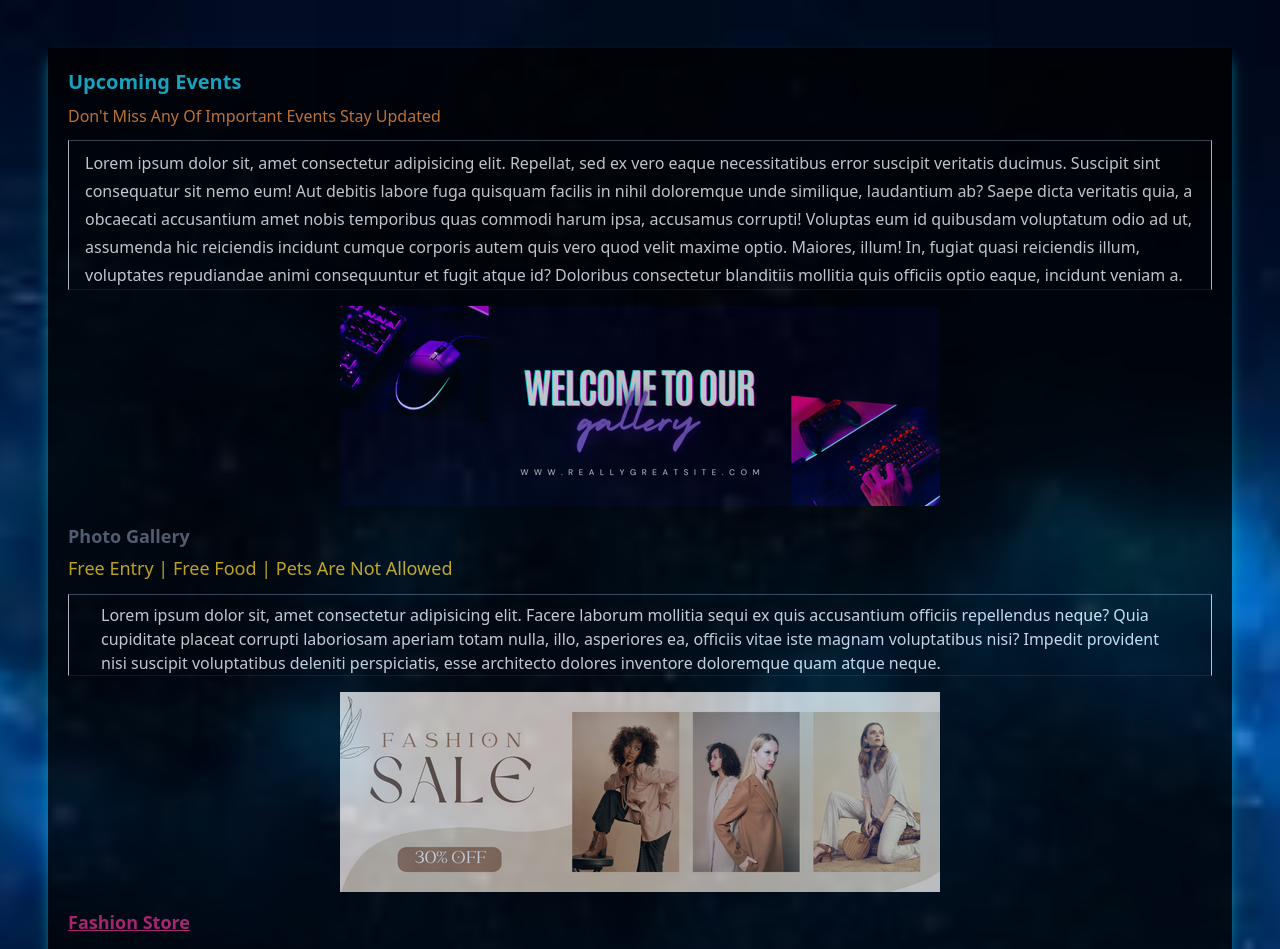
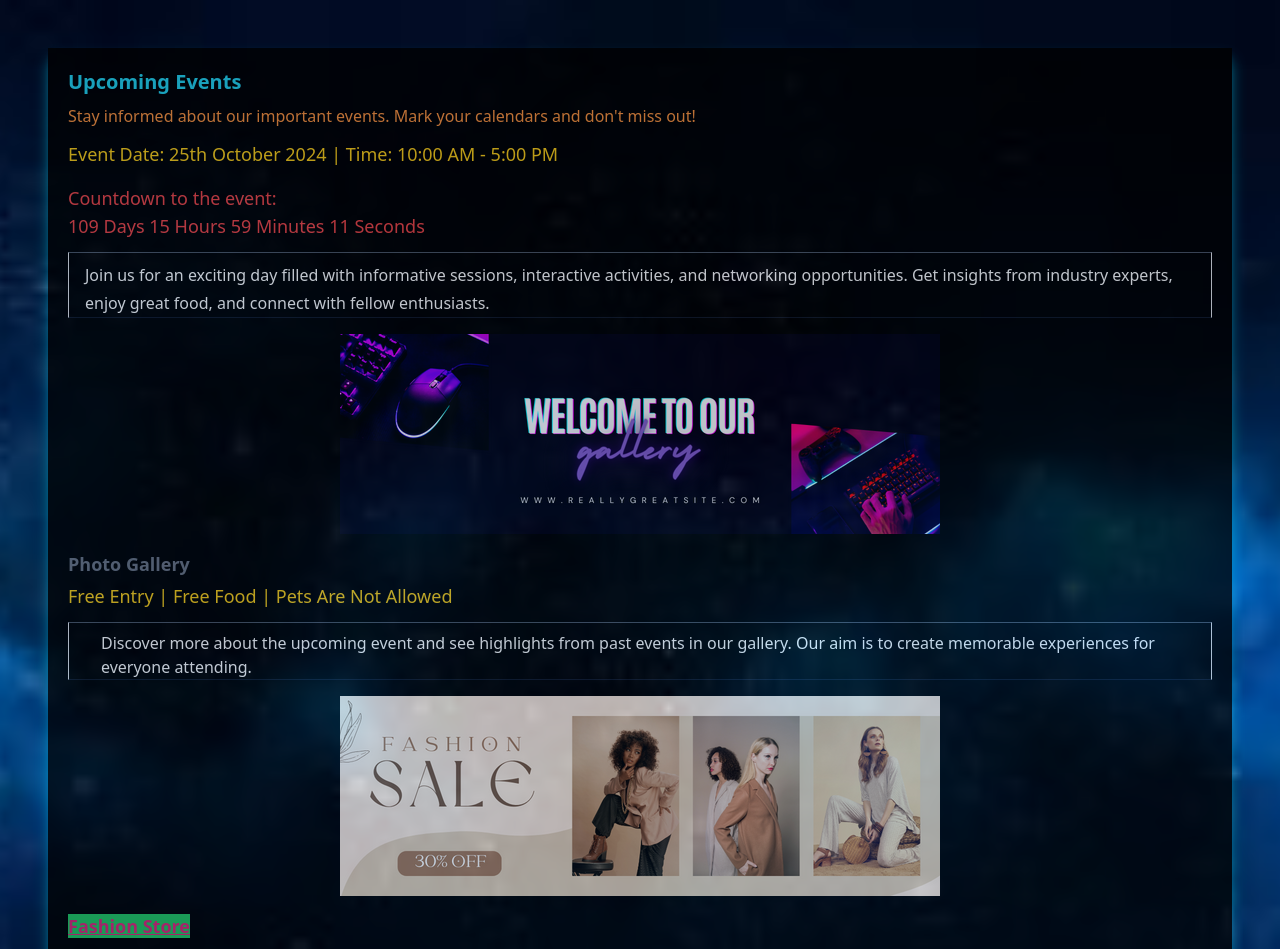
Before and after one commit to CHANDRUS-HUB/Event-Banner, a React (Create React App) app: page / in a window 1280 px wide. Shown: the top 949 px of the page. Built offline with nearby package versions, Linux system fonts and the light colour scheme.

Commit message:
Event_Invitation Form Creation using React Js

```diff
--- a/src/App.js
+++ b/src/App.js
@@ -1,11 +1,41 @@
 
 import './App.css';
-import React from 'react';
+
+import React, { useState, useEffect } from 'react';
 import Event1 from './img/event1.png';
 import Event2 from './img/event2.png';
 
+function App() {
+  const [timeLeft, setTimeLeft] = useState({});
 
-function App() {
+  // Event date (25th October 2024)
+  const eventDate = new Date('October 25, 2024 10:00:00').getTime();
+
+  useEffect(() => {
+    const timer = setInterval(() => {
+      const now = new Date().getTime();
+      const distance = eventDate - now;
+
+      // Calculate remaining days, hours, minutes, seconds
+      const days = Math.floor(distance / (1000 * 60 * 60 * 24));
+      const hours = Math.floor((distance % (1000 * 60 * 60 * 24)) / (1000 * 60 * 60));
+      const minutes = Math.floor((distance % (1000 * 60 * 60)) / (1000 * 60));
+      const seconds = Math.floor((distance % (1000 * 60)) / 1000);
+
+      // Update state with new time
+      setTimeLeft({ days, hours, minutes, seconds });
+
+      // Stop countdown when the event date is reached
+      if (distance < 0) {
+        clearInterval(timer);
+        setTimeLeft({ days: 0, hours: 0, minutes: 0, seconds: 0 });
+      }
+    }, 1000);
+
+    // Cleanup interval on component unmount
+    return () => clearInterval(timer);
+  }, [eventDate]);
+
 
   return (
    <>
@@ -21,21 +51,32 @@ function App() {
 
         <p className="leading-9 mt-2">
           <div className="text-base text-orange-400">
-            Don't Miss Any Of Important Events Stay Updated
-          </div>
+          Stay informed about our important events. Mark your calendars and don't miss out!          </div>
         </p>
+         {/* Event Date and Time */}
+         <div className="mt-3">
+          <h2 className="text-lg text-yellow-400">
+            Event Date: 25th October 2024 | Time: 10:00 AM - 5:00 PM
+          </h2>
+        </div>
+         {/* Countdown Timer */}
+         <div className="mt-4 text-lg text-red-500">
+          <h3>Countdown to the event:</h3>
+          {timeLeft.days !== undefined ? (
+            <p>{timeLeft.days} Days {timeLeft.hours} Hours {timeLeft.minutes} Minutes {timeLeft.seconds} Seconds</p>
+          ) : (
+            <p>Loading...</p>
+          )}
+        </div>
+
 
         {/* <hr className="w-full my-4 border-gray-600"> */}
         <p className="leading-7   mt-3 border border-b-gray-900 border-t-gray-600">
           <div className="font-sans px-4 mt-2">
-            Lorem ipsum dolor sit, amet consectetur adipisicing elit. Repellat, sed ex vero eaque necessitatibus
-            error suscipit veritatis ducimus. Suscipit sint consequatur sit nemo eum! Aut debitis labore fuga
-            quisquam facilis in nihil doloremque unde similique, laudantium ab? Saepe dicta veritatis quia, a
-            obcaecati accusantium amet nobis temporibus quas commodi harum ipsa, accusamus corrupti! Voluptas eum id
-            quibusdam voluptatum odio ad ut, assumenda hic reiciendis incidunt cumque corporis autem quis vero quod
-            velit maxime optio. Maiores, illum! In, fugiat quasi reiciendis illum, voluptates repudiandae animi
-            consequuntur et fugit atque id? Doloribus consectetur blanditiis mollitia quis officiis optio eaque,
-            incidunt veniam a.
+          Join us for an exciting day filled with informative sessions, interactive activities, and
+          networking opportunities. Get insights from industry experts,
+           enjoy great food, and connect with fellow enthusiasts.
+
           </div>
         </p>
 
@@ -50,18 +91,17 @@ function App() {
         </h2>
         <p className="px-4 mt-3 border border-b-gray-900 border-t-gray-600 ">
         <div className="font-sans px-4 mt-2">
-          Lorem ipsum dolor sit, amet consectetur adipisicing elit. Facere laborum mollitia sequi ex quis accusantium
-          officiis repellendus neque? Quia cupiditate placeat corrupti laboriosam aperiam totam nulla, illo,
-          asperiores ea, officiis vitae iste magnam voluptatibus nisi? Impedit provident nisi suscipit voluptatibus
-          deleniti perspiciatis, esse architecto dolores inventore doloremque quam atque neque.
+        Discover more about the upcoming event and see highlights from past events in our gallery.
+         Our aim is to create memorable experiences for everyone attending.
+
         </div>
         </p>
 
         <img src={Event2} alt='image1' className="my-4 mx-auto"/>
 
-          <h1>
+          <h1 className="justify-center">
             <a className="text-lg" href="https://www.myntra.com/"><span
-              className="font-bold text-pink-600 hover:text-pink-500 underline ">Fashion Store</span>
+              className="font-bold text-pink-600 hover:text-pink-500 underline  bg-green-500 ">Fashion Store</span>
             </a>
           </h1>
           <h2 className="text-lg mt-2 text-yellow-400">
@@ -70,10 +110,10 @@ function App() {
 
           <p className="px-4 mt-3 border border-b-gray-900 border-t-gray-600 ">
           <div className="font-sans px-4 mt-2">
-            Lorem ipsum dolor sit, amet consectetur adipisicing elit. Facere laborum mollitia sequi ex quis accusantium
-            officiis repellendus neque? Quia cupiditate placeat corrupti laboriosam aperiam totam nulla, illo,
-            asperiores ea, officiis vitae iste magnam voluptatibus nisi? Impedit provident nisi suscipit voluptatibus
-            deleniti perspiciatis, esse architecto dolores inventore doloremque quam atque neque.
+          Don’t forget to check out our exclusive fashion store partnership. Shop your favorite styles and
+          enjoy special discounts during the event.
+
+
             </div>
               </p>
 
```
